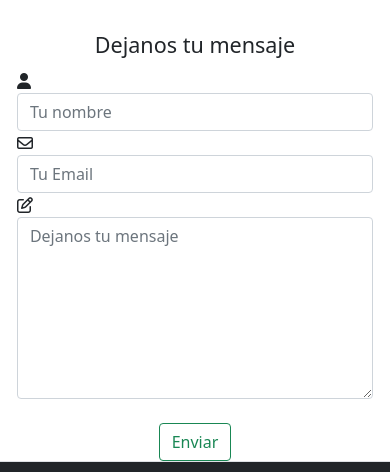
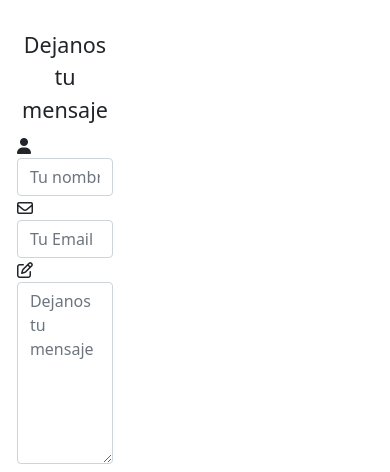
Before and after one commit to RominaPagano/Nigi, a website: page pages/contacto.html in a window 390 px wide. Shown: the part 94-566 px from the top of the page. Drawn offline with nearby package versions, Linux system fonts and the light colour scheme.

Commit message:
reparacioncontacto

```diff
--- a/scss/_mis-estilos.scss
+++ b/scss/_mis-estilos.scss
@@ -133,7 +133,7 @@ h2{
 
       .gridContacto{
         display: grid;
-        grid-auto-columns: 100%;
+        grid-auto-columns: 100fr;
         grid-template-rows: 100%;
         grid-template-areas:
         "formulario"
```
Also changed, not shown: css/destino.css.
